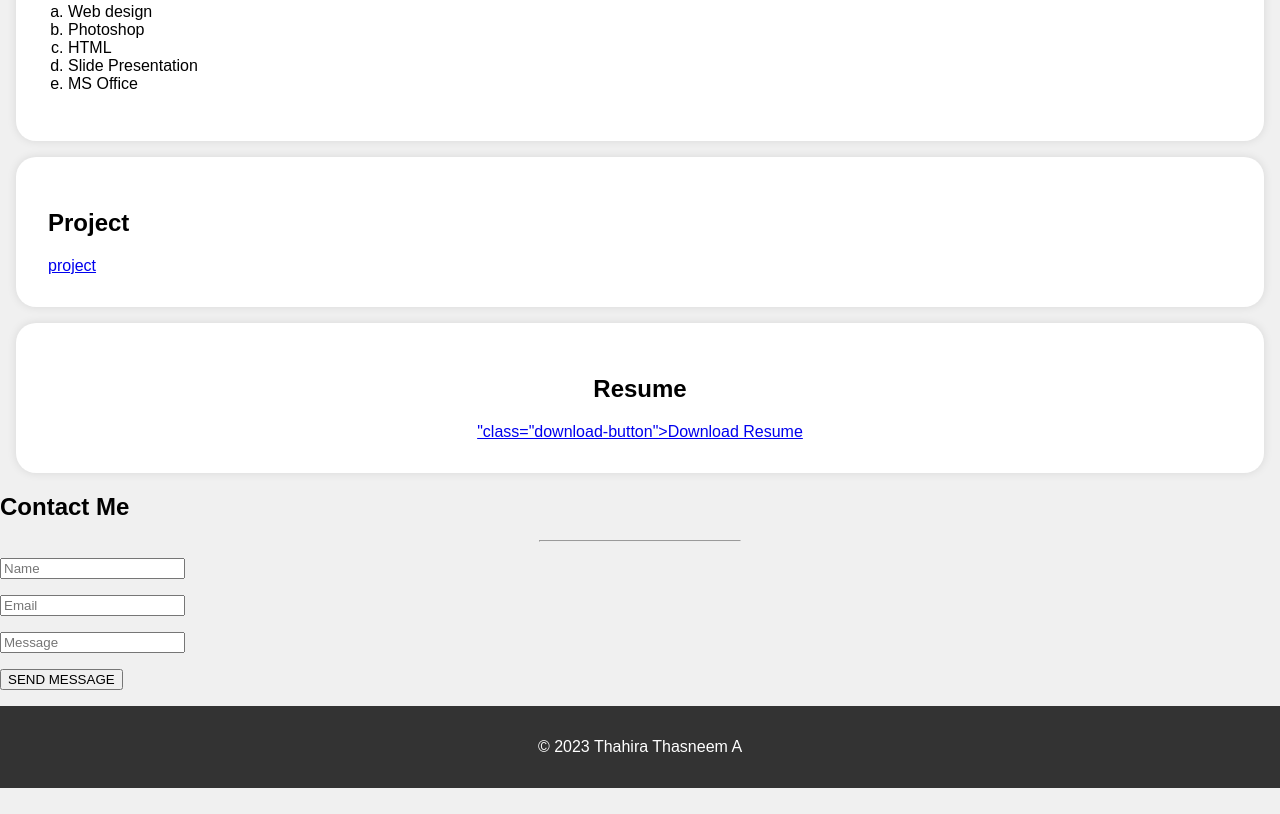
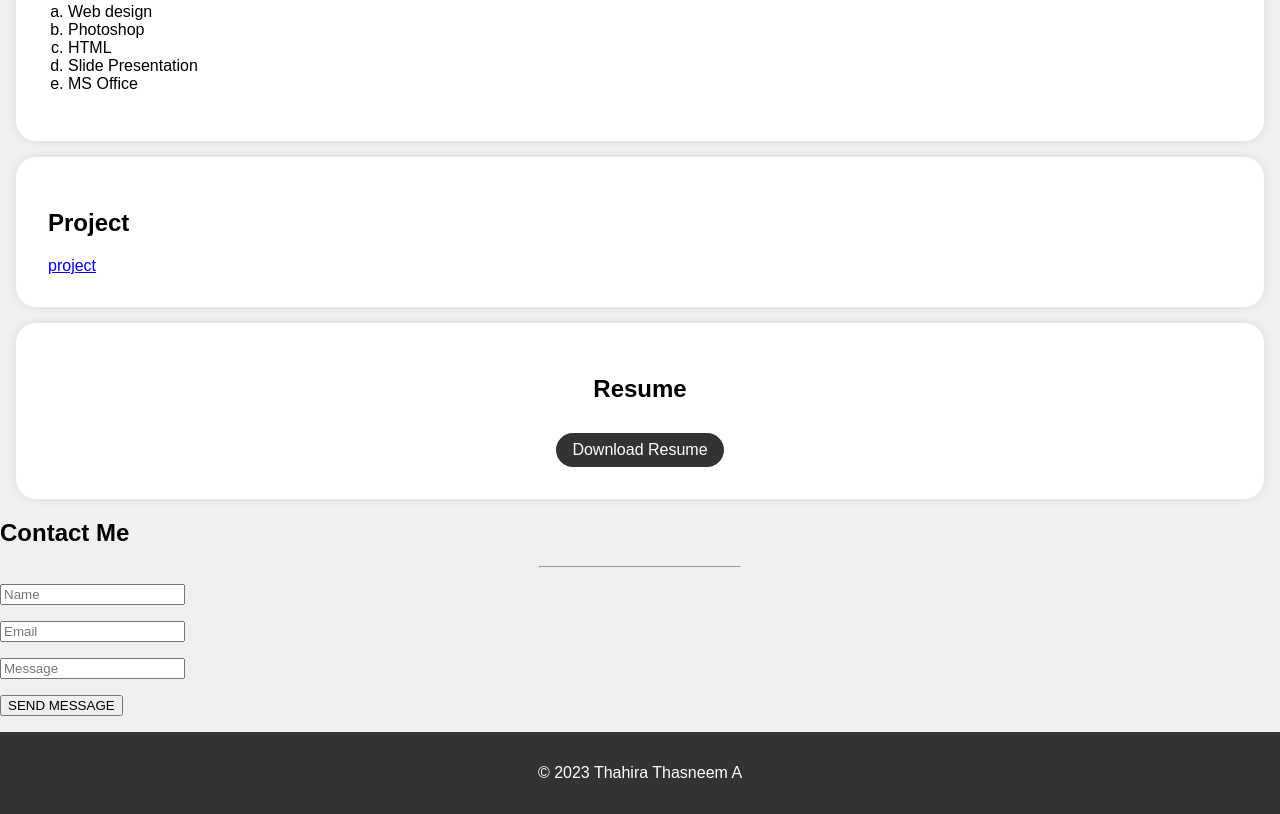
Before and after one commit to AThahiraThasneem/digitalportfolio, a plain HTML site: page index.html in a window 1280 px wide. Shown: the part 673-1487 px from the top of the page. Before the commit the page ends 1461 px from the top, so only its background shows below. Drawn offline with Linux system fonts and the light colour scheme.

Commit message:
index.html

```diff
--- a/index.html
+++ b/index.html
@@ -139,7 +139,7 @@
   <center>
     <div class="section-content">
       <h2>Resume</h2>
-      <a href="D:/digital/resume.pdf">"class="download-button">Download Resume</a>
+      <a href="D:/digital/resume.pdf" class="download-button">Download Resume</a>
     </div>
   </center>
 </section>
```
